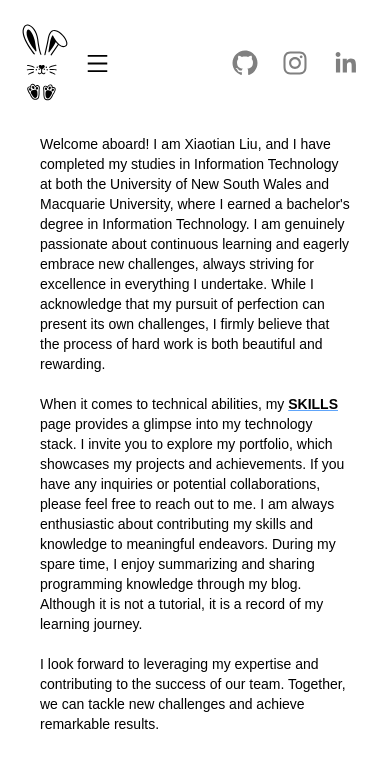
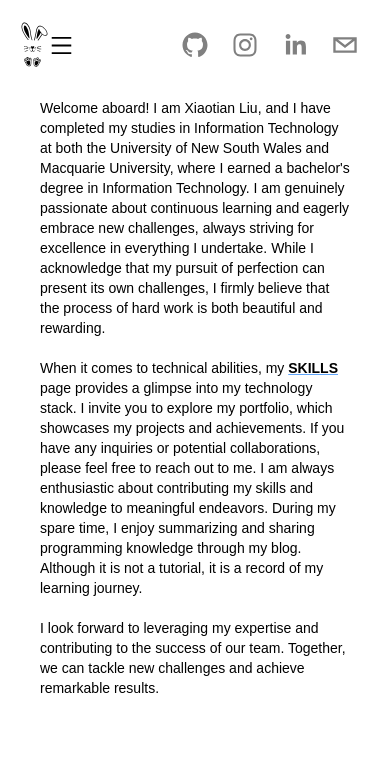
Before and after one commit to garyliu427/portfolio_blog, a Next.js app: page /about in a window 390 px wide. Shown: the top 768 px of the page. Built offline with nearby package versions, Linux system fonts and the light colour scheme; a web font is replaced by a local one.

Commit message:
display mail on mobile

```diff
--- a/app/components/NavBar.js
+++ b/app/components/NavBar.js
@@ -87,13 +87,11 @@ function NavBar() {
           bgColor="transparent"
           target="_blank"
         />
-        <div className="hidden md:block">
-          <SocialIcon
-            url="mailto:xiaotian.liu1@outlook.com"
-            fgColor="gray"
-            bgColor="transparent"
-          />
-        </div>
+        <SocialIcon
+          url="mailto:xiaotian.liu1@outlook.com"
+          fgColor="gray"
+          bgColor="transparent"
+        />
       </nav>
     </header>
   );
```
